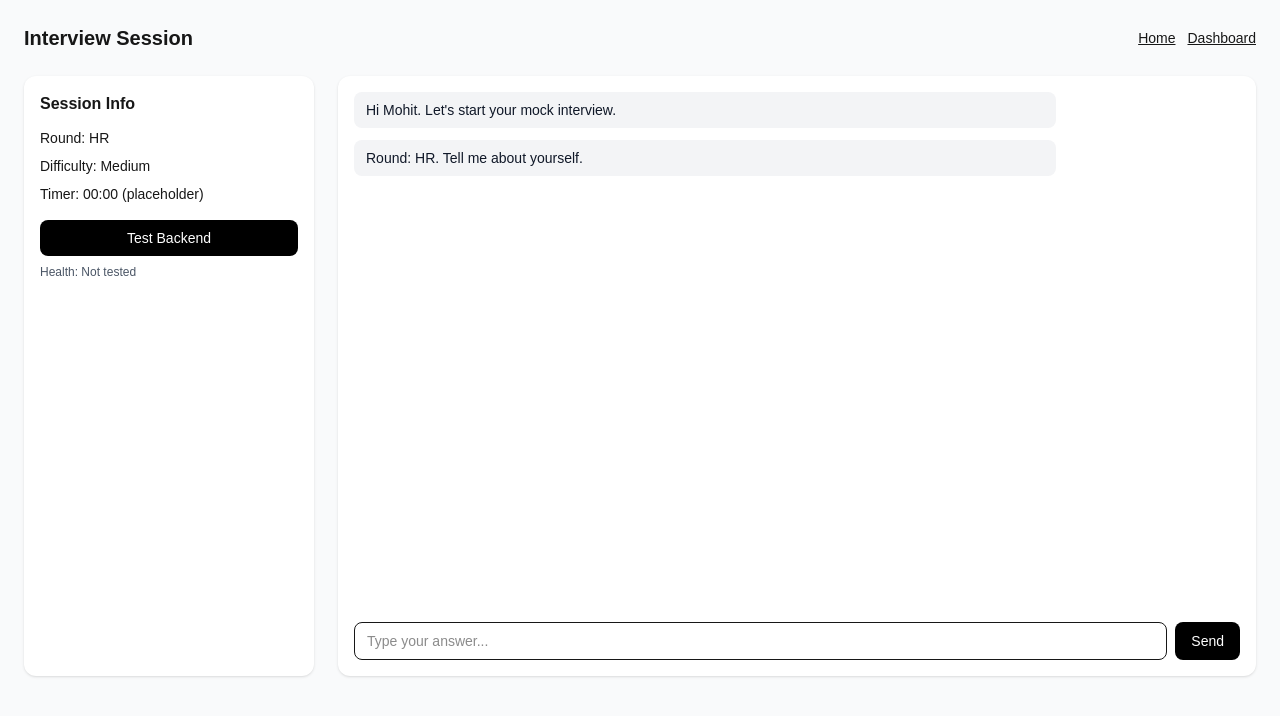
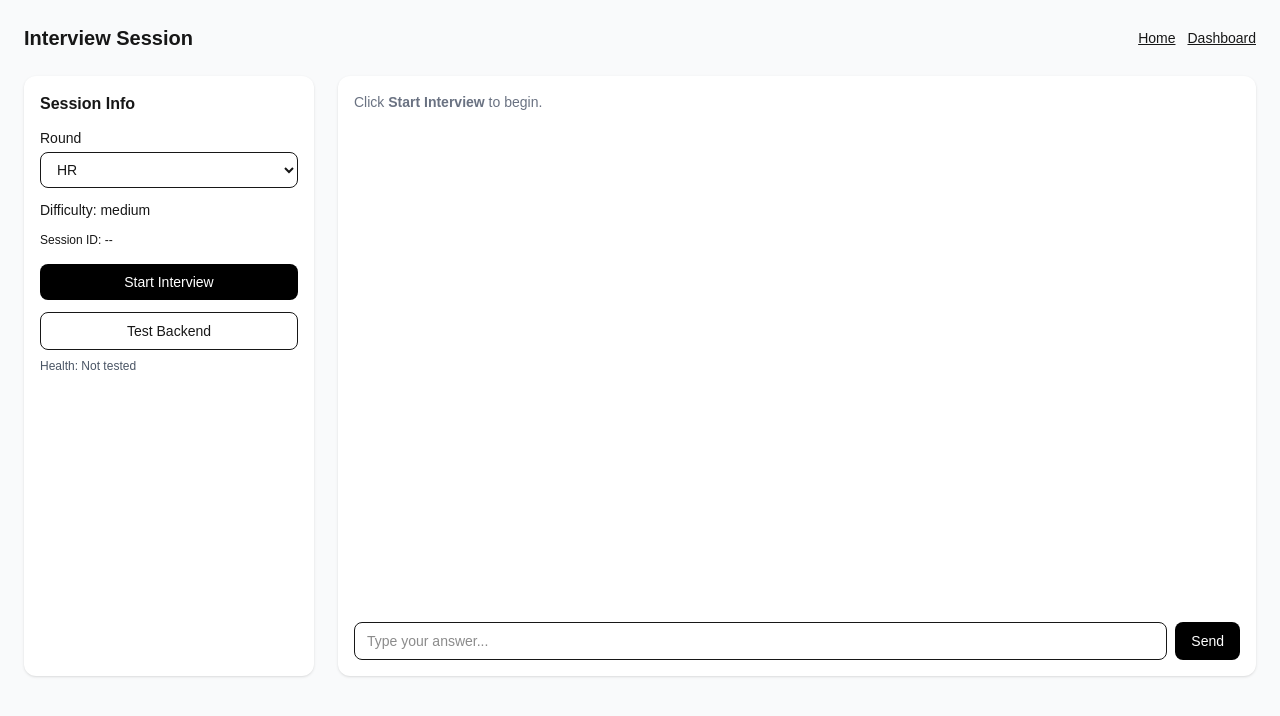
Before and after one commit to Mohit-Kumar-Thakur/interview-coach-copilot, a Next.js app in the folder frontend/: page /interview in a window 1280 px wide. Shown: the top 716 px of the page. Built offline with nearby package versions, Linux system fonts and the light colour scheme.

Commit message:
Day 2: session flow + in-memory interview state

```diff
--- a/frontend/app/interview/page.tsx
+++ b/frontend/app/interview/page.tsx
@@ -1,7 +1,9 @@
 "use client";
 
-import { useState } from "react";
+import { useMemo, useState } from "react";
 import Link from "next/link";
+
+type RoundType = "HR" | "DSA" | "SD";
 
 type Message = {
   role: "user" | "assistant";
@@ -9,28 +11,81 @@ type Message = {
 };
 
 export default function InterviewPage() {
-  const [messages, setMessages] = useState<Message[]>([
-    { role: "assistant", content: "Hi Mohit. Let's start your mock interview." },
-    { role: "assistant", content: "Round: HR. Tell me about yourself." },
-  ]);
+  const [round, setRound] = useState<RoundType>("HR");
+  const [difficulty] = useState("medium");
+
+  const [sessionId, setSessionId] = useState<string | null>(null);
+  const [messages, setMessages] = useState<Message[]>([]);
   const [input, setInput] = useState("");
   const [healthStatus, setHealthStatus] = useState<string>("Not tested");
+  const [loading, setLoading] = useState(false);
 
-  const sendMessage = () => {
-    if (!input.trim()) return;
-    setMessages((prev) => [...prev, { role: "user", content: input.trim() }]);
-    setInput("");
-  };
+  const backendBase = useMemo(() => "http://127.0.0.1:8000", []);
 
   const testBackend = async () => {
     try {
       setHealthStatus("Testing...");
-      const res = await fetch("http://127.0.0.1:8000/health", { cache: "no-store" });
+      const res = await fetch(`${backendBase}/health`, { cache: "no-store" });
+      const data = await res.json();
+      setHealthStatus(JSON.stringify(data));
+    } catch {
+      setHealthStatus("Backend not reachable / CORS issue");
+    }
+  };
+
+  const startInterview = async () => {
+    try {
+      setLoading(true);
+      setMessages([]);
+      setSessionId(null);
+
+      const res = await fetch(`${backendBase}/api/interview/start`, {
+        method: "POST",
+        headers: { "Content-Type": "application/json" },
+        body: JSON.stringify({ round, difficulty }),
+      });
 
       const data = await res.json();
-      setHealthStatus(JSON.stringify(data));
-    } catch (err) {
-      setHealthStatus("Backend not reachable / CORS issue");
+
+      setSessionId(data.session_id);
+      setMessages([{ role: "assistant", content: data.first_question }]);
+    } catch {
+      alert("Failed to start interview. Check backend running on :8000");
+    } finally {
+      setLoading(false);
+    }
+  };
+
+  const sendMessage = async () => {
+    if (!input.trim()) return;
+    if (!sessionId) {
+      alert("Start interview first.");
+      return;
+    }
+
+    const userText = input.trim();
+    setInput("");
+
+    // Add user message immediately
+    setMessages((prev) => [...prev, { role: "user", content: userText }]);
+
+    try {
+      setLoading(true);
+
+      const res = await fetch(`${backendBase}/api/interview/message`, {
+        method: "POST",
+        headers: { "Content-Type": "application/json" },
+        body: JSON.stringify({ session_id: sessionId, message: userText }),
+      });
+
+      const data = await res.json();
+
+      // Add assistant reply
+      setMessages((prev) => [...prev, { role: "assistant", content: data.reply }]);
+    } catch {
+      alert("Failed to send message. Check backend + CORS.");
+    } finally {
+      setLoading(false);
     }
   };
 
@@ -49,27 +104,53 @@ export default function InterviewPage() {
         </div>
       </div>
 
-      {/* Layout */}
       <div className="grid grid-cols-12 gap-6">
         {/* Left panel */}
         <section className="col-span-12 md:col-span-3 bg-white rounded-xl shadow p-4">
           <h2 className="font-semibold mb-3">Session Info</h2>
 
-          <div className="space-y-2 text-sm">
+          <div className="space-y-3 text-sm">
             <div>
-              <span className="font-medium">Round:</span> HR
+              <label htmlFor="round" className="font-medium block mb-1">
+                Round
+              </label>
+              <select
+                id="round"
+                name="round"
+                aria-label="Round"
+                value={round}
+                onChange={(e) => setRound(e.target.value as RoundType)}
+                className="w-full border rounded-lg px-3 py-2 text-sm"
+                disabled={loading}
+              >
+
+                <option value="HR">HR</option>
+                <option value="DSA">DSA</option>
+                <option value="SD">System Design</option>
+              </select>
             </div>
+
             <div>
-              <span className="font-medium">Difficulty:</span> Medium
+              <span className="font-medium">Difficulty:</span> {difficulty}
             </div>
-            <div>
-              <span className="font-medium">Timer:</span> 00:00 (placeholder)
+
+            <div className="text-xs break-words">
+              <span className="font-medium">Session ID:</span>{" "}
+              {sessionId ? sessionId : "--"}
             </div>
           </div>
 
           <button
+            onClick={startInterview}
+            disabled={loading}
+            className="mt-4 w-full rounded-lg bg-black text-white py-2 text-sm disabled:opacity-60"
+          >
+            {loading ? "Starting..." : "Start Interview"}
+          </button>
+
+          <button
             onClick={testBackend}
-            className="mt-4 w-full rounded-lg bg-black text-white py-2 text-sm"
+            className="mt-3 w-full rounded-lg border py-2 text-sm"
           >
             Test Backend
           </button>
@@ -83,7 +164,12 @@ export default function InterviewPage() {
         <section className="col-span-12 md:col-span-9 bg-white rounded-xl shadow p-4 flex flex-col h-[75vh]">
           {/* Messages */}
           <div className="flex-1 overflow-y-auto space-y-3 pr-2">
-            {messages.map((m, idx) => (
+            {messages.length === 0 ? (
+              <div className="text-sm text-gray-500">
+                Click <b>Start Interview</b> to begin.
+              </div>
+            ) : (
+              messages.map((m, idx) => (
                 <div
                   key={idx}
                   className={`max-w-[80%] rounded-lg px-3 py-2 text-sm ${
@@ -94,7 +180,8 @@ export default function InterviewPage() {
                 >
                   {m.content}
                 </div>
-            ))}
+              ))
+            )}
           </div>
 
           {/* Input */}
@@ -104,15 +191,17 @@ export default function InterviewPage() {
               onChange={(e) => setInput(e.target.value)}
               placeholder="Type your answer..."
               className="flex-1 border rounded-lg px-3 py-2 text-sm"
+              disabled={loading}
               onKeyDown={(e) => {
                 if (e.key === "Enter") sendMessage();
               }}
             />
             <button
               onClick={sendMessage}
-              className="rounded-lg bg-black text-white px-4 py-2 text-sm"
+              disabled={loading}
+              className="rounded-lg bg-black text-white px-4 py-2 text-sm disabled:opacity-60"
             >
-              Send
+              {loading ? "..." : "Send"}
             </button>
           </div>
         </section>
```
Also changed, not shown: 2 other files (tests, documents, lock files or other folders). Lines whose indentation alone changed are shown as unchanged.
